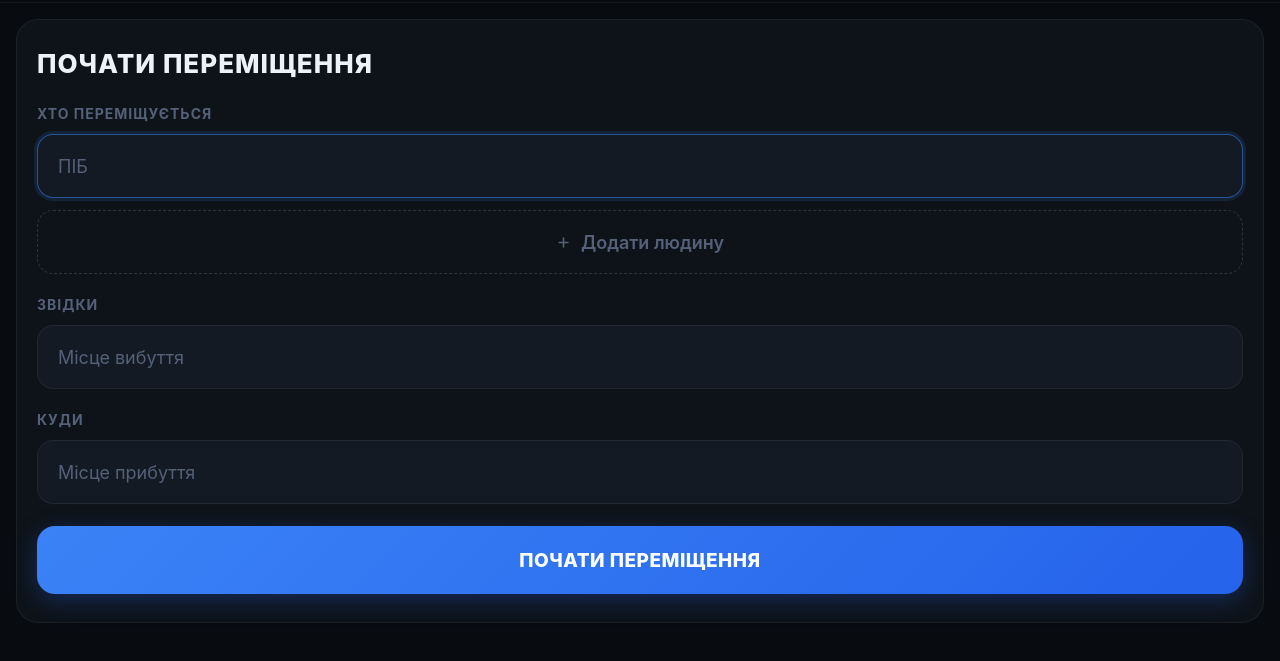
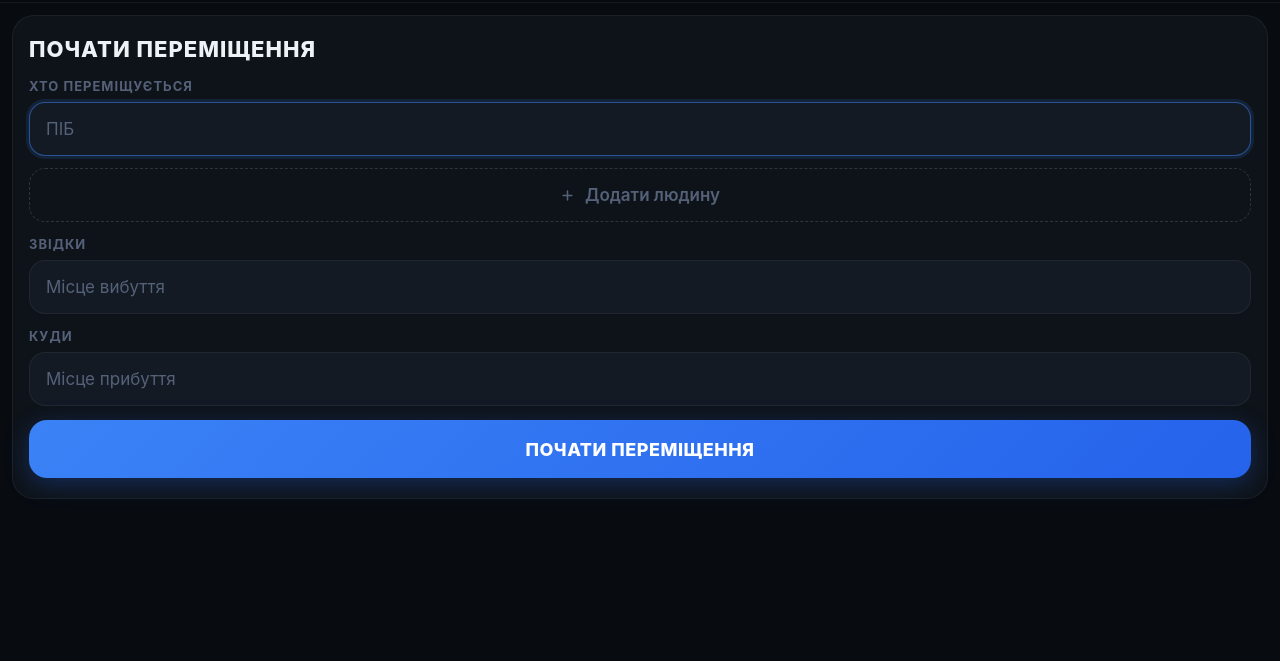
Before and after one commit to VladPesok/movement-tracker, a plain HTML site: page index.html in a window 1280 px wide. Shown: the part 69-730 px from the top of the page. Drawn offline with Linux system fonts and the light colour scheme.

Commit message:
Refactor styles in index.html for better layout
Adjusted padding, margin, and font sizes for various elements to improve layout and consistency.

```diff
--- a/index.html
+++ b/index.html
@@ -84,7 +84,7 @@
     .emergency-btn > span { display: none; }
 
     /* ── Main ─────────────────────── */
-    .main { width: 100%; padding: 16px 16px 60px; }
+    .main { width: 100%; padding: 12px 12px 16px; }
 
     /* ── Banner ────────────────────── */
     .banner {
@@ -111,8 +111,8 @@
       background: var(--bg-card);
       border-radius: 22px;
       border: 1px solid var(--border);
-      padding: 28px 20px;
-      margin-bottom: 16px;
+      padding: 20px 16px;
+      margin-bottom: 12px;
     }
     .hidden { display: none !important; }
 
@@ -130,25 +130,25 @@
     .header-back-btn:disabled { opacity: 0.25; cursor: not-allowed; }
 
     .section-title {
-      font-size: 26px; font-weight: 800;
-      text-transform: uppercase; letter-spacing: 1px; margin-bottom: 26px;
+      font-size: 22px; font-weight: 800;
+      text-transform: uppercase; letter-spacing: 1px; margin-bottom: 16px;
     }
 
     /* ── Fields ────────────────────── */
-    .field { margin-bottom: 22px; }
+    .field { margin-bottom: 14px; }
     .field-label {
-      display: block; font-size: 14px; font-weight: 700;
+      display: block; font-size: 13px; font-weight: 700;
       text-transform: uppercase; letter-spacing: 1px;
-      color: var(--text-muted); margin-bottom: 12px;
+      color: var(--text-muted); margin-bottom: 8px;
     }
 
     .input {
-      width: 100%; padding: 20px 20px; border-radius: 16px;
+      width: 100%; padding: 14px 16px; border-radius: 16px;
       border: 1px solid var(--border); background: var(--bg-input);
-      color: var(--text); font-size: 18px; font-family: inherit;
+      color: var(--text); font-size: 17px; font-family: inherit;
       outline: none; -webkit-tap-highlight-color: transparent;
       transition: border-color var(--tr);
-      min-height: 64px;
+      min-height: 54px;
     }
     .input::placeholder { color: var(--text-muted); }
     .input:focus-visible { border-color: var(--border-focus); box-shadow: 0 0 0 3px var(--accent-glow); }
@@ -160,7 +160,7 @@
 
     /* ── Remove button ────────────── */
     .remove-btn {
-      width: 64px; flex: 0 0 64px; min-height: 64px;
+      width: 54px; flex: 0 0 54px; min-height: 54px;
       display: flex; align-items: center; justify-content: center;
       border-radius: 16px;
       border: 1px solid rgba(239,68,68,0.15); background: rgba(239,68,68,0.05);
@@ -173,9 +173,9 @@
     /* ── Add person ───────────────── */
     .add-person-btn {
       width: 100%; display: flex; align-items: center; justify-content: center; gap: 10px;
-      padding: 20px; border-radius: 16px; min-height: 64px;
+      padding: 14px; border-radius: 16px; min-height: 54px;
       border: 1px dashed rgba(255,255,255,0.14); background: transparent;
-      color: var(--text-muted); font-size: 18px; font-weight: 600;
+      color: var(--text-muted); font-size: 17px; font-weight: 600;
       font-family: inherit; cursor: pointer;
       -webkit-tap-highlight-color: transparent; outline: none;
     }
@@ -186,9 +186,9 @@
     .btn {
       display: inline-flex; align-items: center; justify-content: center; gap: 10px;
       width: 100%; border: none; border-radius: 18px;
-      padding: 22px 24px; font-size: 19px; font-weight: 800;
+      padding: 16px 24px; font-size: 18px; font-weight: 800;
       font-family: inherit; cursor: pointer;
-      text-transform: uppercase; letter-spacing: 0.5px; min-height: 68px;
+      text-transform: uppercase; letter-spacing: 0.5px; min-height: 58px;
       -webkit-tap-highlight-color: transparent; outline: none;
       transition: opacity var(--tr), transform var(--tr);
     }
@@ -234,7 +234,7 @@
     .code-input-row { display: flex; gap: 12px; }
     .code-input-row .input { flex: 1; }
     .find-btn {
-      width: 64px; flex: 0 0 64px; min-height: 64px;
+      width: 54px; flex: 0 0 54px; min-height: 54px;
       display: flex; align-items: center; justify-content: center;
       border-radius: 16px; border: 1px solid rgba(255,255,255,0.1);
       background: rgba(255,255,255,0.04); color: var(--text-dim);
```
